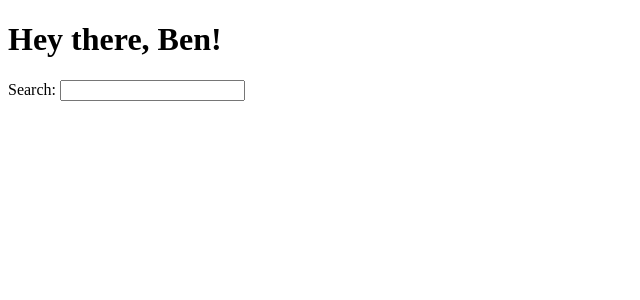
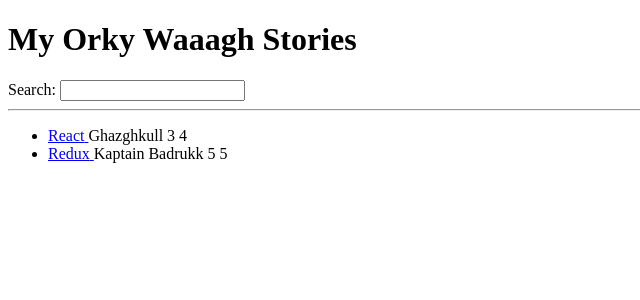
Before and after one commit to NerdyOgre254/glowing-octo-chainsaw, a React (Vite) app in the folder reactlearn/: page / in a window 1280 px wide. Shown: the top 300 px of the page, without its empty margins (0-640 px from the left). Built offline with nearby package versions, Linux system fonts and the light colour scheme.

Commit message:
Array map and list tutorial

```diff
--- a/reactlearn/src/App.jsx
+++ b/reactlearn/src/App.jsx
@@ -6,6 +6,25 @@
   title: "Ben!",
 };
 */
+
+const list = [
+  {
+    title: "React",
+    url: "https://react.dev",
+    author: "Ghazghkull",
+    num_comments: 3,
+    points: 4,
+    objectID: 0,
+  },
+  {
+    title: "Redux",
+    url: "https://redux.js.org",
+    author: "Kaptain Badrukk",
+    num_comments: 5,
+    points: 5,
+    objectID: 1,
+  },
+];
 
 function getTitle(title) {
   return title;
@@ -16,9 +35,27 @@
   const title = "React!";
   return (
     <div>
-      <h1>Hey there, {getTitle("Ben!")}</h1>
+      <h1>My Orky Waaagh Stories</h1>
+
       <label htmlFor="search">Search: </label>
       <input id="search" type="text" />
+
+      <hr />
+
+      <ul>
+        {list.map(function (item) {
+          return (
+            <li key={item.objectID}>
+              <span>
+                <a href={item.url}>{item.title} </a>
+              </span>
+              <span>{item.author} </span>
+              <span>{item.num_comments} </span>
+              <span>{item.points} </span>
+            </li>
+          );
+        })}
+      </ul>
     </div>
   );
 }
```
